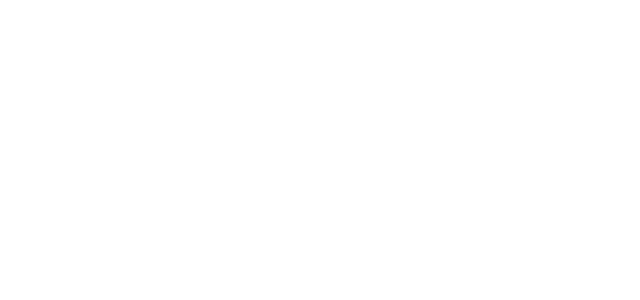
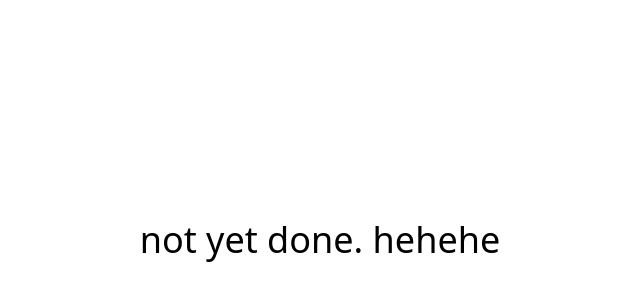
Before and after one commit to CarlM-69/portfolio, a React (Vite) app: page /#/Welcome/ in a window 1280 px wide. Shown: the part 160-460 px from the top of the page, without its empty margins (320-960 px from the left). Built offline with nearby package versions, Linux system fonts and the light colour scheme.

Commit message:
placeholder

```diff
--- a/src/index.css
+++ /dev/null
@@ -1,3 +0,0 @@
-@tailwind base;
-@tailwind components;
-@tailwind utilities;
--- a/src/pages/Welcome/Welcome.css
+++ b/src/pages/Welcome/Welcome.css
@@ -0,0 +1,13 @@
+@tailwind base;
+@tailwind components;
+@tailwind utilities;
+
+@layer base {
+	.something {
+		@apply flex justify-center items-center h-screen w-full;
+	}
+
+	.something span {
+		@apply text-4xl;
+	}
+}
--- a/src/pages/Welcome/Welcome.jsx
+++ b/src/pages/Welcome/Welcome.jsx
@@ -1,7 +1,9 @@
+import "./Welcome.css";
+
 export default function Welcome() {
 	return (
 		<>
-
+			<div className="something"><span>not yet done. hehehe</span></div>
 		</>
 	)
 };
```
Also changed, not shown: src/main.jsx (+5 -6 lines).
